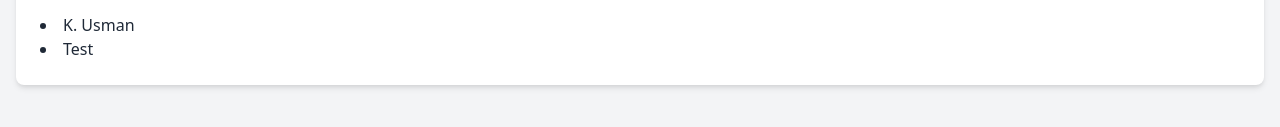
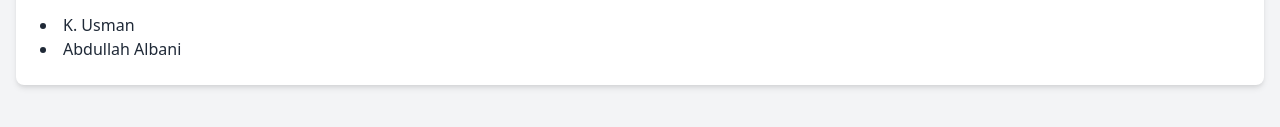
Before and after one commit to peejayrojo/wildcat-devs.github.io, a plain HTML site: page index.html in a window 1280 px wide. Shown: the part 171-298 px from the top of the page. Drawn offline with nearby package versions, Linux system fonts and the light colour scheme.

Commit message:
Added Albani

```diff
--- a/index.html
+++ b/index.html
@@ -20,7 +20,7 @@
             <h2 class="text-xl font-semibold mb-4">Participants</h2>
             <ul class="list-disc list-inside">
                 <li>K. Usman</li>
-                <li>Test</li>
+                <li>Abdullah Albani</li>
             </ul>
         </div>
     </main>
```
